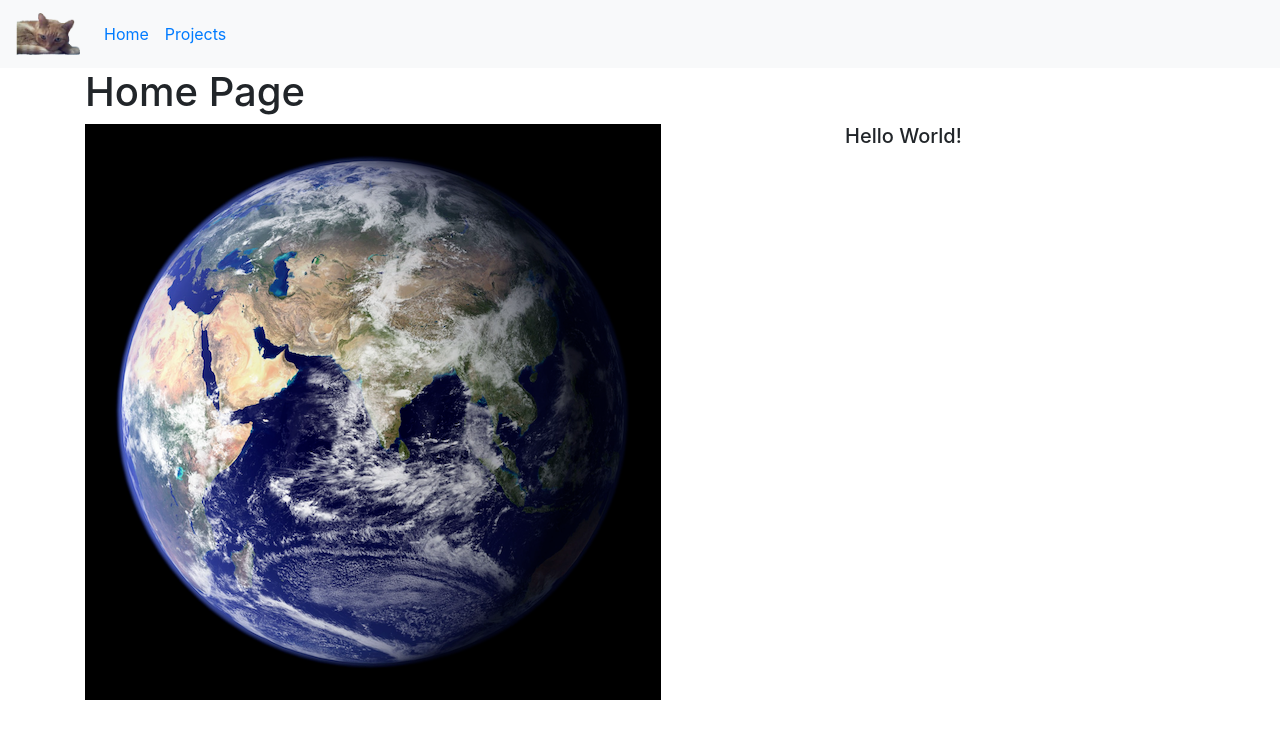
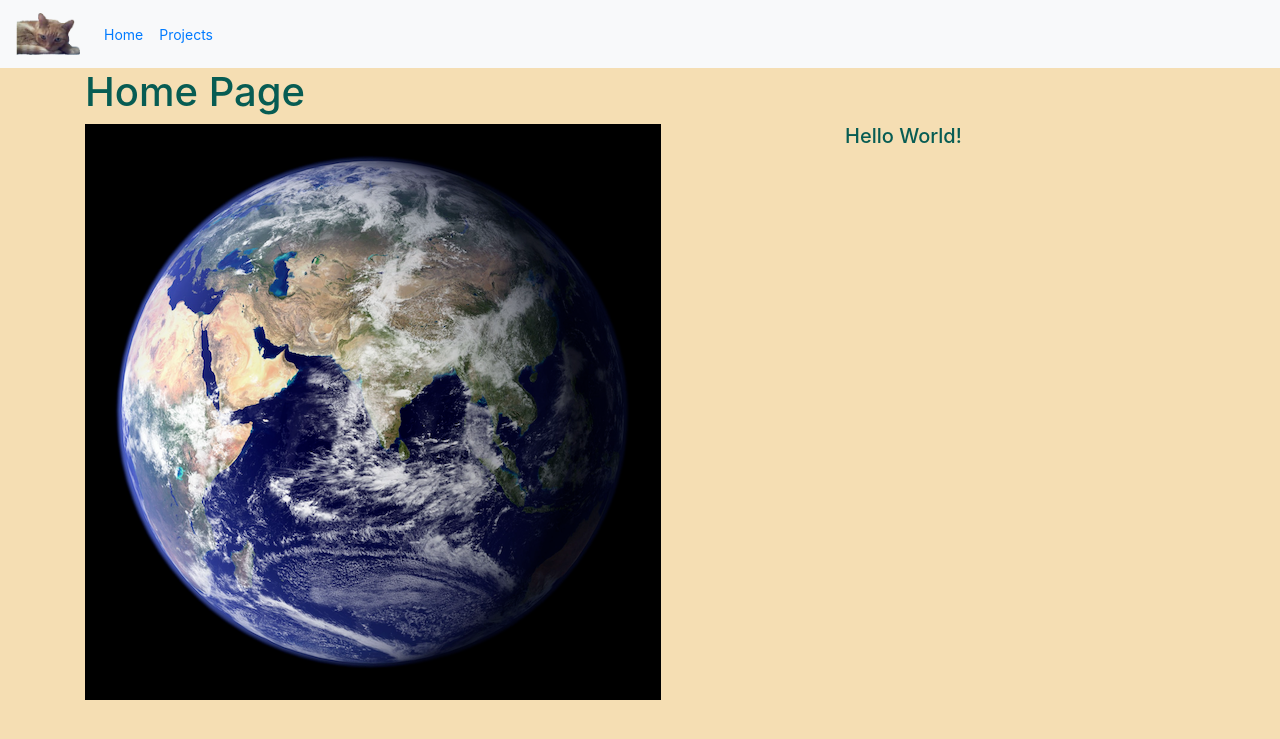
Before and after one commit to lizschley/number_six, a Django app: page / in a window 1280 px wide. Shown: the top 739 px of the page. Run offline with Django 3.2, Linux system fonts and the light colour scheme; style sheets or scripts are compiled from the project's sources; parts of the project's set-up code (start-up, migrations or seed data) failed here and were passed over; some libraries are stand-ins or nearby versions.

Commit message:
Change the scss file that is pulled in to project

```diff
--- /dev/null
+++ b/static/theme.scss
@@ -0,0 +1,14 @@
+@import 'bootstrap/bootstrap';
+
+/* Define standard variables and values for website */
+$bgcolor: #F5DEB3;
+$textcolor: #075c53;
+$fontsize: 14px;
+$card-border-color: #800000;
+
+/* Use the variables */
+body {
+  background-color: $bgcolor;
+  color: $textcolor;
+  font-size: $fontsize;
+}
--- a/templates/base.html
+++ b/templates/base.html
@@ -6,7 +6,7 @@
     <meta charset="UTF-8">
     <title>Portfolio</title>
     {% compress css %}
-        <link type="text/x-scss" href="{% static 'bootstrap/bootstrap.scss' %}" rel="stylesheet" media="screen">
+        <link type="text/x-scss" href="{% static 'theme.scss' %}" rel="stylesheet" media="screen">
     {% endcompress %}
     <meta name="viewport" content="width=device-width, initial-scale=1">
 </head>
```
